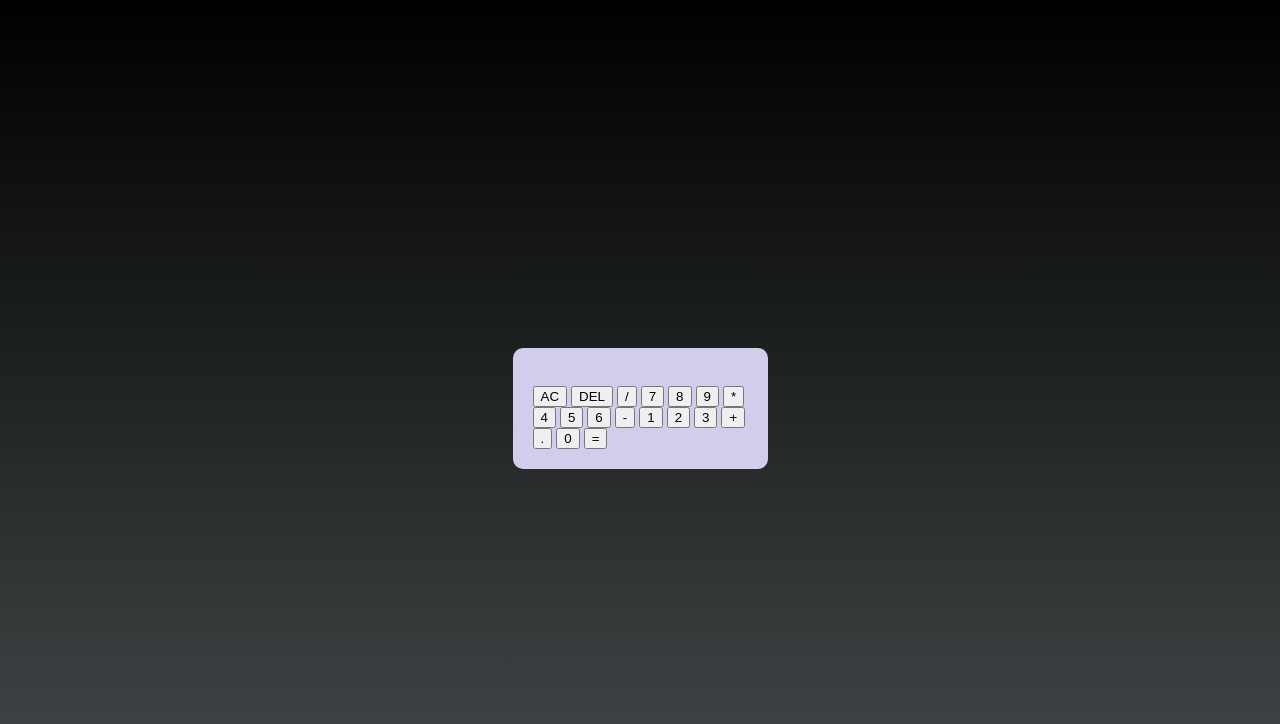
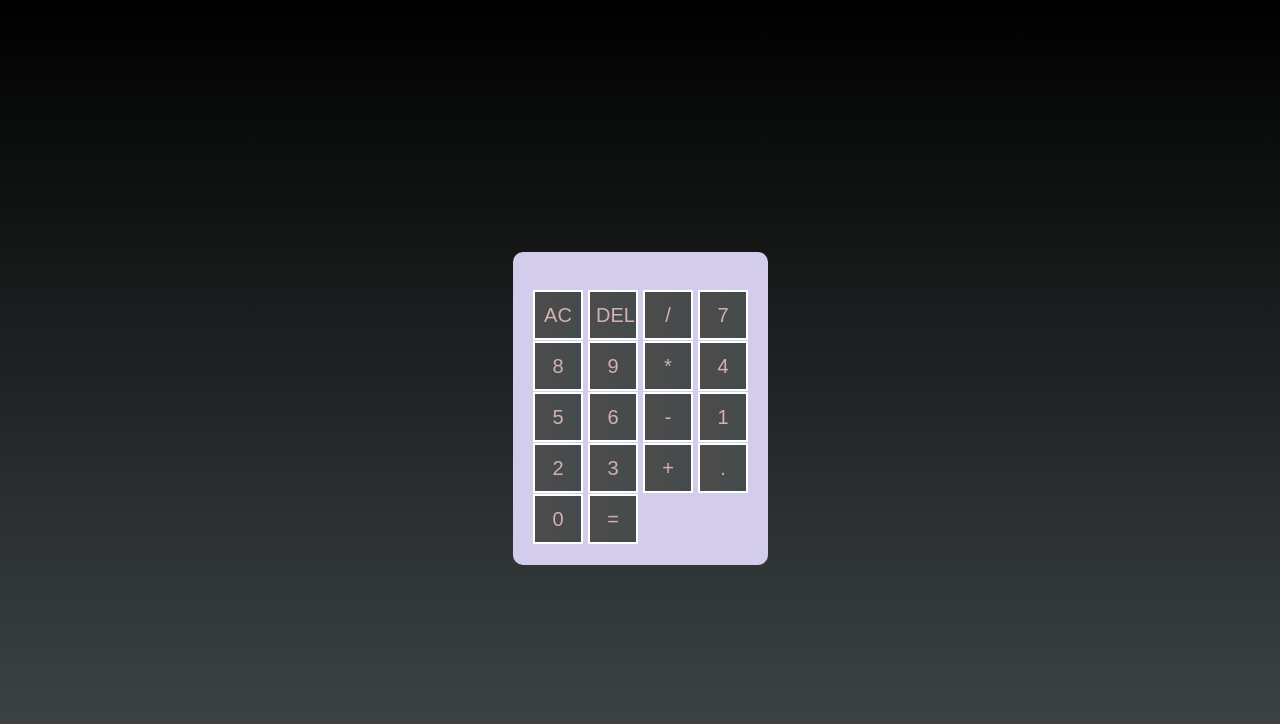
Before and after one commit to anisha-11/calculator, a plain HTML site: page index.html in a window 1280 px wide. Drawn offline with Linux system fonts and the light colour scheme.

Commit message:
included css for buttons

```diff
--- a/styles.css
+++ b/styles.css
@@ -38,3 +38,29 @@ body {
   align-items: center;
   /* cursor: pointer; */
 }
+
+.buttons {
+  width: 220px;
+  justify-content: center;
+  align-items: center;
+  cursor: pointer;
+}
+
+button {
+  background: linear-gradient(to right, #4d4b4b, #444b4c);
+  color: rgb(211, 177, 177);
+  font-size: 20px;
+  width: 50px;
+  height: 50px;
+  margin: 7px;
+  margin-top: 0.5px;
+  margin-bottom: 0.5px;
+  margin-left: 0.5px;
+  margin-right: 0.5px;
+  border: 2.5px solid white;
+  cursor: pointer;
+}
+
+.buttons:hover {
+  background-color: #f3eeee;
+}
```
